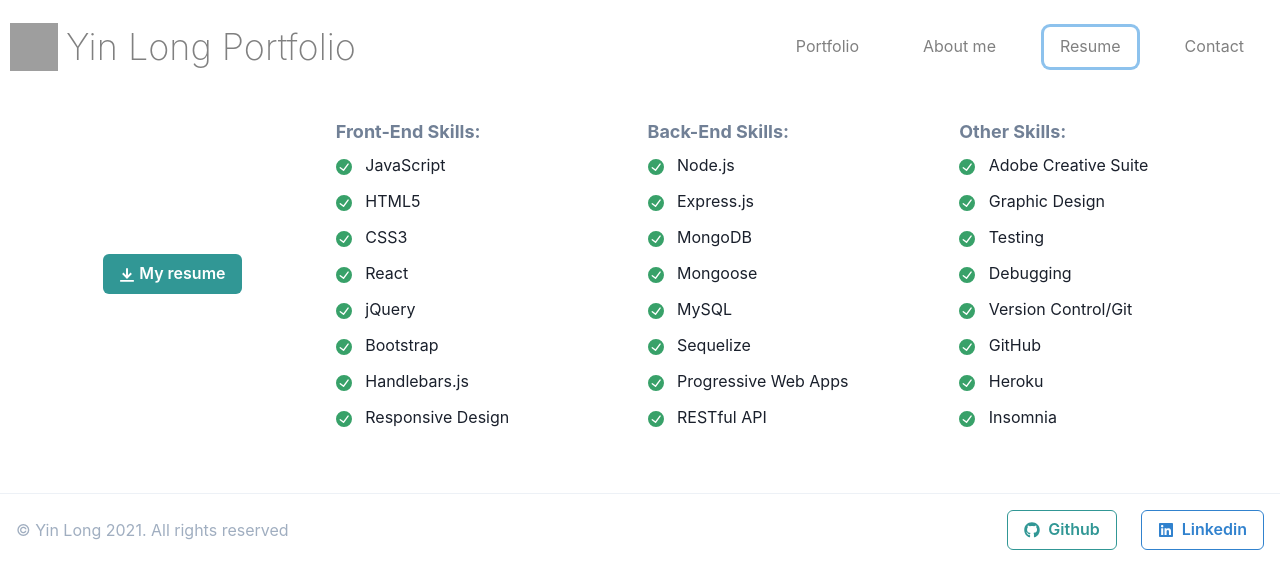
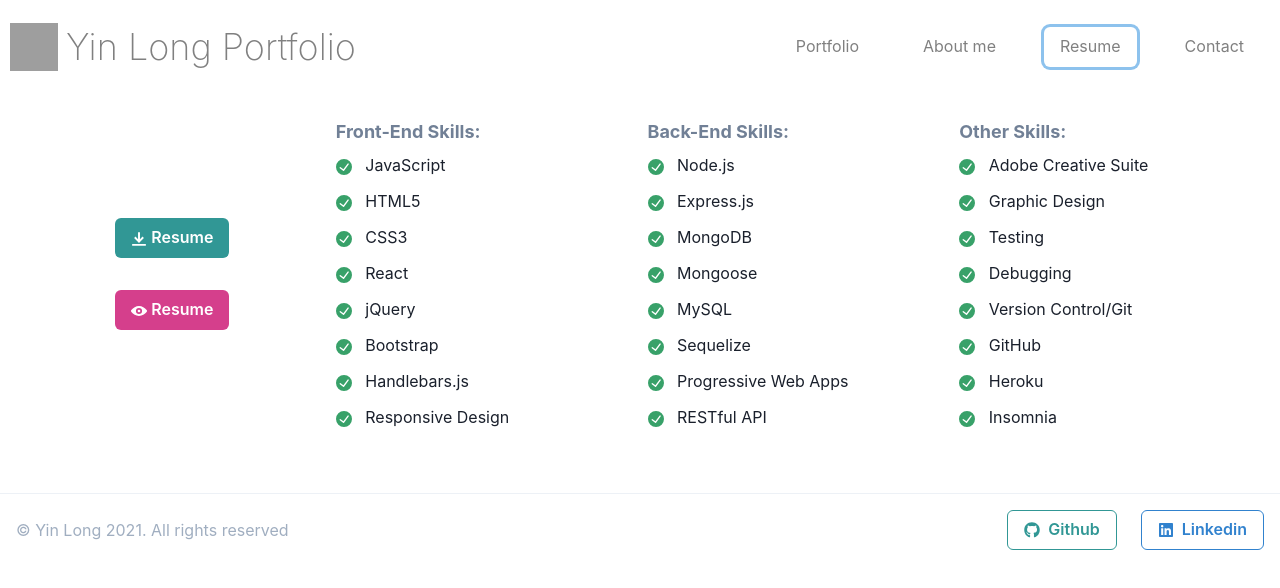
Before and after one commit to lylylong/yl-portfolio, a React (Create React App) app: page / in a window 1280 px wide. Both pictures are taken after a click on the button "Resume". Shown: the top 588 px of the page. Built offline with nearby package versions, Linux system fonts and the light colour scheme; grey boxes are pictures that could not be loaded.

Commit message:
revised resume download and view-online version links

```diff
--- a/src/components/Contact/index.js
+++ b/src/components/Contact/index.js
@@ -115,13 +115,16 @@ function Contact() {
             </ListItem>
             <ListItem>
               <Icon as={FaGithub} w={6} h={6} color="teal.500" /> &nbsp;{" "}
-              <Link href="https://github.com/lylylong">
+              <Link href="https://github.com/lylylong" target="_blank">
                 github.com/lylylong
               </Link>
             </ListItem>
             <ListItem>
               <Icon as={FaLinkedin} w={6} h={6} color="teal.500" /> &nbsp;
-              <Link href="https://www.linkedin.com/in/yin-long/">
+              <Link
+                href="https://www.linkedin.com/in/yin-long/"
+                target="_blank"
+              >
                 linkedin.com/in/yin-long
               </Link>
             </ListItem>
--- a/src/components/Resume/index.js
+++ b/src/components/Resume/index.js
@@ -1,5 +1,5 @@
 import React from "react";
-import { DownloadIcon, CheckCircleIcon } from "@chakra-ui/icons";
+import { DownloadIcon, CheckCircleIcon, ViewIcon } from "@chakra-ui/icons";
 import {
   Center,
   SimpleGrid,
@@ -14,16 +14,31 @@ function Resume() {
   return (
     <SimpleGrid minChildWidth="150px" spacing="15px">
       <Center w="100%">
+        <List>
+          <ListItem my={8}>
             <Button colorScheme="teal" variant="solid">
               {" "}
               <a
-            className="download"
-            href="https://github.com/lylylong/yl-portfolio/files/6088453/Yin.Long.Resume.pdf"
-            download="Yin Long Resume.pdf"
+                href="https://github.com/lylylong/yl-portfolio/files/6096837/Yin-Long-Resume.pdf"
+                download="Yin-Long-Resume.pdf"
               >
-            <DownloadIcon /> My resume{" "}
+                <DownloadIcon /> Resume{" "}
               </a>
             </Button>
+          </ListItem>
+
+          <ListItem my={8}>
+            <Button colorScheme="pink" variant="solid">
+              {" "}
+              <a
+                href="https://github.com/lylylong/yl-portfolio/blob/main/src/assets/download/Yin-Long-Resume.pdf"
+                target="_blank"
+              >
+                <ViewIcon /> Resume{" "}
+              </a>
+            </Button>
+          </ListItem>
+        </List>
       </Center>
       <Box w="100%">
         <Text color="gray.500" fontSize="lg" fontWeight="bold" mb="2">
```
Also changed, not shown: 1 other file (tests, documents, lock files or other folders). Lines whose indentation alone changed are shown as unchanged.
